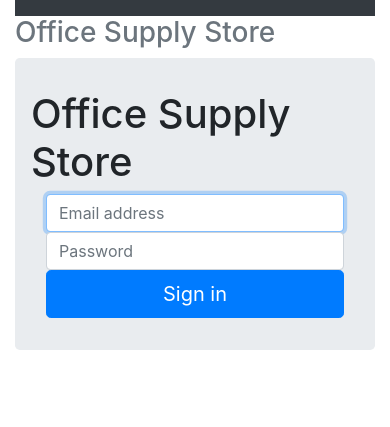
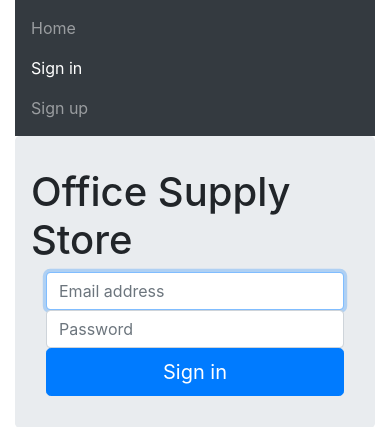
Before and after one commit to mk214/Office-Supply-Store, a Flask app: page /showSignIn in a window 390 px wide. Shown: the top 427 px of the page. Run offline with Flask 2, Linux system fonts and the light colour scheme; some libraries are stand-ins or nearby versions.

Commit message:
Update Signin.html to be mobile friendly
Added meta tag and removed the collapse class from navbar to make the signin page mobile friendly

```diff
--- a/templates/signin.html
+++ b/templates/signin.html
@@ -3,18 +3,18 @@
   <head>
     <title>Office Supply Store</title>
 
+    <meta name="viewport" content="width=device-width, initial-scale=1,
+		shrink-to-fit=no">
+
     <link rel="stylesheet" href="https://maxcdn.bootstrapcdn.com/bootstrap/4.0.0/css/bootstrap.min.css" integrity="sha384-Gn5384xqQ1aoWXA+058RXPxPg6fy4IWvTNh0E263XmFcJlSAwiGgFAW/dAiS6JXm" crossorigin="anonymous">
     <script src="https://ajax.googleapis.com/ajax/libs/jquery/3.5.1/jquery.min.js"></script>
-
   </head>
 
   <body>
-
     <div class="container">
       <div class="header">
            <nav class="navbar navbar-expand-lg navbar-dark bg-dark">
-
-              <div class="collapse navbar-collapse" id="navbarText">
+              <div id="navbarText">
                 <ul class="navbar-nav mr-auto">
                   <li class="nav-item">
                     <a class="nav-link" href="/">Home <span class="sr-only">(current)</span></a>
@@ -29,10 +29,6 @@
 
               </div>
             </nav>
-
-
-
-        <h3 class="text-muted">Office Supply Store</h3>
       </div>
 
       <div class="jumbotron">
```
